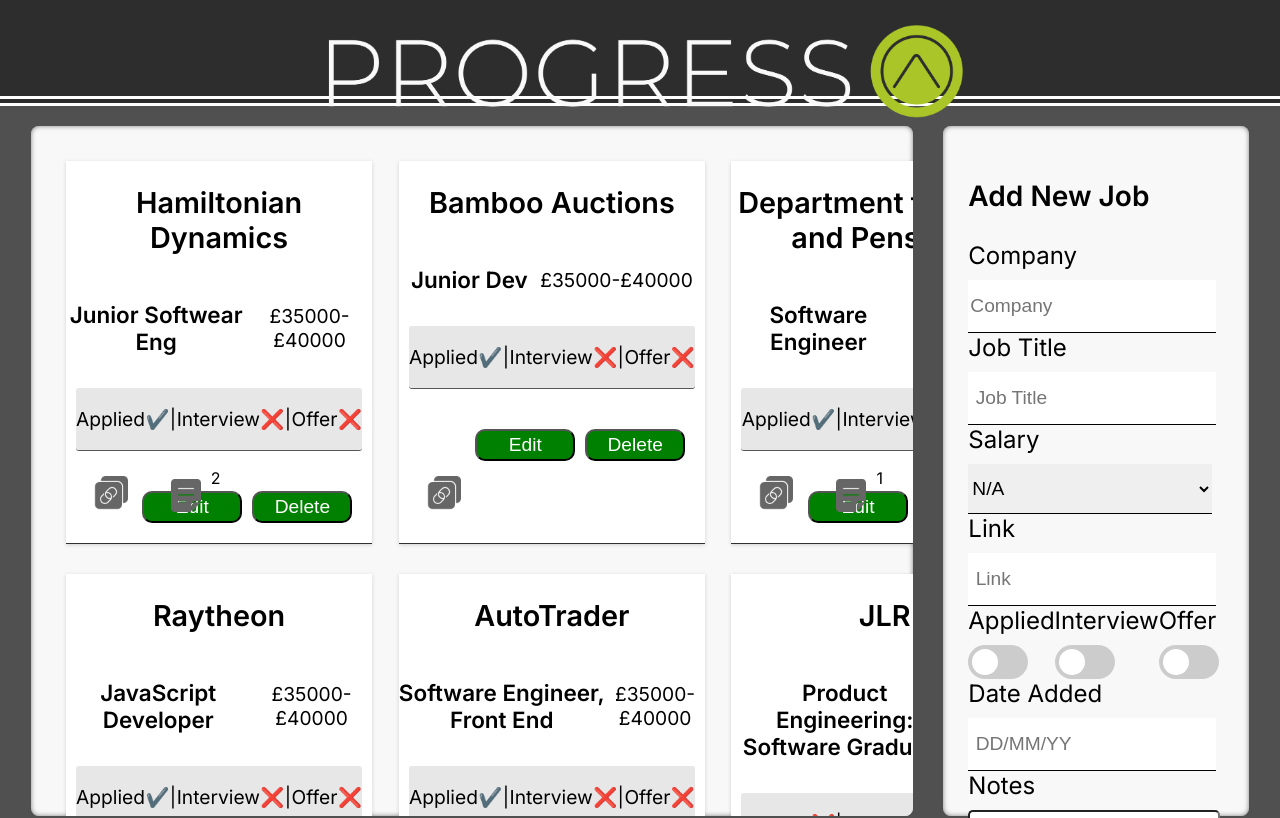
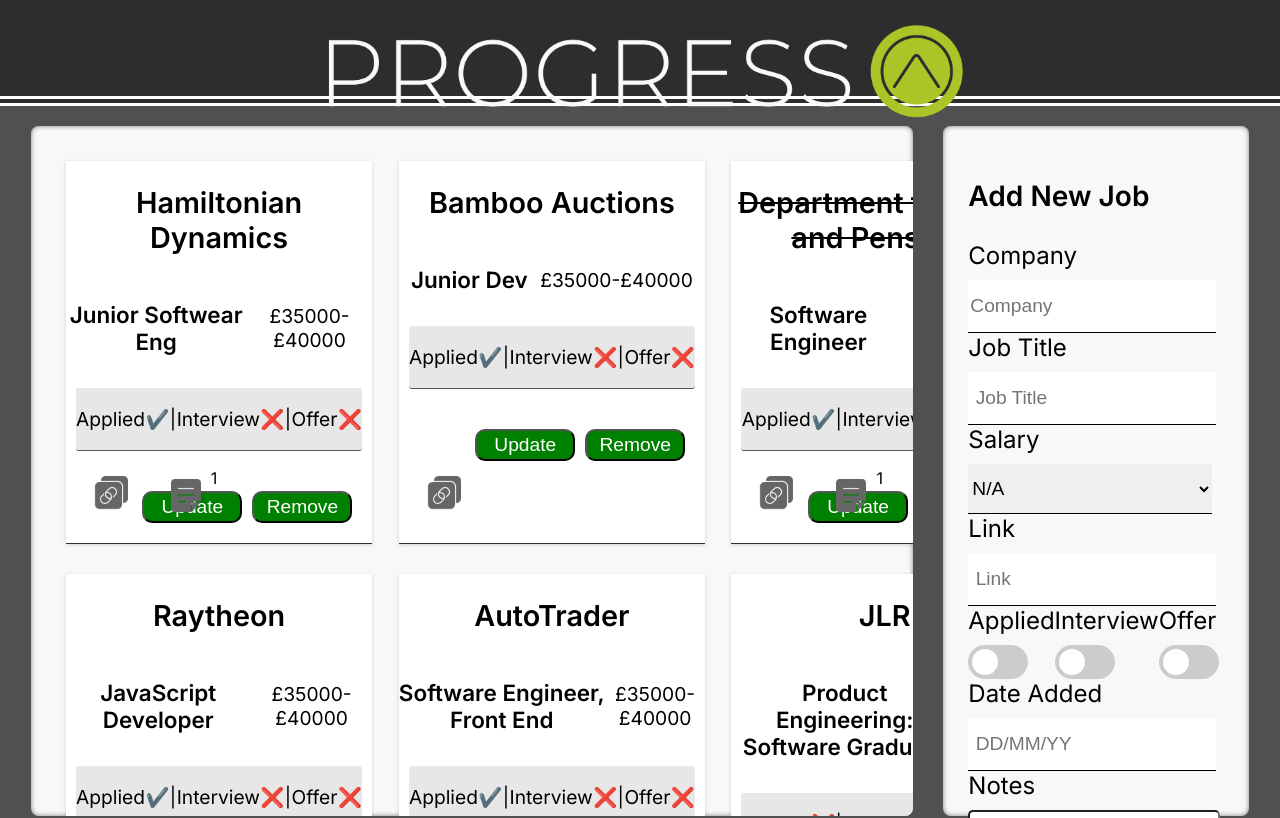
Before and after one commit to GLYNKNIGHT/Job-Tracking-App-Demo, a React (Create React App) app: page / in a window 1280 px wide. Shown: the top 818 px of the page. Built offline with nearby package versions, Linux system fonts and the light colour scheme; data requests are answered from the project's data file.

Commit message:
not progressed strike through

```diff
--- a/data/db.json
+++ b/data/db.json
@@ -10,9 +10,9 @@
       "offer": false,
       "dateApplied": "19/08/22",
       "notes": [
-        "Told hiring manager like my CV and is interested",
-        "This is a note"
+        "Told hiring manager like my CV and is interested 12/09/22"
       ],
+      "notProgressed": false,
       "id": 2
     },
     {
@@ -25,6 +25,7 @@
       "offer": false,
       "dateApplied": "19/08/22",
       "notes": [],
+      "notProgressed": false,
       "id": 3
     },
     {
@@ -37,8 +38,9 @@
       "offer": false,
       "dateApplied": "16/09/22",
       "notes": [
-        "DID'NT GET"
+        "DIDN'T GET"
       ],
+      "notProgressed": true,
       "id": 4
     },
     {
@@ -51,6 +53,7 @@
       "offer": false,
       "dateApplied": "19/08/22",
       "notes": [],
+      "notProgressed": false,
       "id": 5
     },
     {
@@ -62,7 +65,10 @@
       "interview": false,
       "offer": false,
       "dateApplied": "19/08/22",
-      "notes": [],
+      "notes": [
+        "Have sent CV with no email or contact number on!"
+      ],
+      "notProgressed": false,
       "id": 6
     },
     {
@@ -75,6 +81,7 @@
       "offer": false,
       "dateApplied": "19/08/22",
       "notes": [],
+      "notProgressed": false,
       "id": 7
     },
     {
@@ -87,6 +94,7 @@
       "offer": false,
       "dateApplied": "19/08/22",
       "notes": [],
+      "notProgressed": false,
       "id": 8
     },
     {
@@ -101,7 +109,23 @@
       "notes": [
         "Remote to Maidenhead"
       ],
+      "notProgressed": false,
       "id": 9
+    },
+    {
+      "jobTitle": "Junior Front End Developer",
+      "company": "InHealth",
+      "salary": "£25000-£30000",
+      "link": "https://uk.indeed.com/viewjob?from=app-tracker-post_apply-appcard&hl=en&jk=890aa7073eb85c06&tk=1gdt16sbcorrh800",
+      "applied": true,
+      "interview": false,
+      "offer": false,
+      "dateApplied": "26/09/22",
+      "notes": [
+        "Job ask for minimum 1 year exp."
+      ],
+      "notProgressed": false,
+      "id": 10
     }
   ]
 }
--- a/src/App.css
+++ b/src/App.css
@@ -21,7 +21,7 @@
 .main{
   display: flex;
   justify-content: space-evenly;
-  height:80vh;
+  height:150vh;
   background-color: rgb(80, 80, 80);
   padding-top: 20px;
 }
@@ -154,11 +154,21 @@
 }
 
 .comments-icon:hover .hidden-notes{
-  display: block;
+  display:block;
   position: fixed;
+  position: fixed;
+  width: 700px;
+  height: 400px;
+  padding: 20px;
+  border: 3px solid #575757;
+  border-radius: 10px ;
+  background-color: white;
+  top: 50%;
+  left: 50%;
+  margin-top: -350px;  /* Negative half of height. */
+  margin-left: -600px;
   z-index: 10;
-  width: 30vw;
-  height: 15vw;
+  box-shadow: rgba(0, 0, 0, 0.25) 0px 54px 55px, rgba(0, 0, 0, 0.12) 0px -12px 30px, rgba(0, 0, 0, 0.12) 0px 4px 6px, rgba(0, 0, 0, 0.17) 0px 12px 13px, rgba(0, 0, 0, 0.09) 0px -3px 5px;
   background-color: white;
   border: 0.5px solid black;
   border-radius: 8px;
@@ -225,10 +235,18 @@
 }
 
 .big-card-btns{
-  margin-top: 20px;
+  margin-top: 50px;
   display: flex;
   justify-content: space-evenly;
+
 }
+
+.big-card-btns button{
+  font-size: 1.3rem;
+  height: 2.4rem;
+  cursor: pointer;
+  }
+
 
 .notes{
   text-align: left;
--- a/src/Components/BigCard.js
+++ b/src/Components/BigCard.js
@@ -5,7 +5,6 @@
  const [editApplied, setEditApplied] =useState(applied)
  const [editInterview,setEditInterview] = useState(interview)
  const [editOffer, setEditOffer] = useState(offer)
-
  const [appliedChecked, setAppliedChecked] = useState(applied)
  const [interviewChecked, setInterviewChecked] = useState(interview)
  const [offerChecked, setOfferChecked] = useState(offer)
@@ -13,7 +12,7 @@
 const [updatedNotes, setUpdatedNotes]  = useState(notes)
 
 
-    const handleSubmit = (e) =>{
+    const handleSubmit = () =>{
       setUpdatedNotes(notes.push(newNote))
 
         const job = { applied :editApplied,
@@ -31,6 +30,19 @@
 
        }
 
+      const handleNotProgressed = () =>{
+
+      const job = { notProgressed: true}; //this needs work
+      console.log(job)
+
+       fetch(`http://localhost:8000/jobs/${id}`, {
+        method: 'PATCH',
+        headers:{'Content-Type': 'application/json'},
+        body: JSON.stringify(job)
+       }).then(()=> handleEdit())
+
+
+         }
 
 
 
@@ -91,10 +103,10 @@
 <div className="notes">
   <h4>Notes</h4>
 
-      {notes.map((note) =><div className="note"><p>{note}</p></div>)}
+      {notes.map((note) =><div className="note"><p> - {note}</p></div>)}
 
-<div>
-        <h4>Add Notes</h4>
+<div >
+        <h5 style={{marginBottom: 0}}>Add Notes</h5>
             <input
                 className="input"
                 type='text'
@@ -104,7 +116,8 @@
                 </div>
   </div>
 <div className="big-card-btns">
-  <button className="btn" onClick={(e)=> handleSubmit(e)}> Save Changes</button>
+  <button className="btn" onClick={()=> handleSubmit()}> Save Changes</button>
+  <button className="btn" onClick={()=> handleNotProgressed()}>Not Progressed</button>
   <button className="btn" onClick={()=> setBigCard(false)}> Close</button>
 </div>
 </div>
--- a/src/Components/Input.js
+++ b/src/Components/Input.js
@@ -18,7 +18,7 @@
 const handleSubmit = (e) =>{
 
 
-    const job = {jobTitle, company, salary, link, applied, interview, offer, dateApplied, notes:[note]};
+    const job = {jobTitle, company, salary, link, applied, interview, offer, dateApplied, notes:[note], notProgressed: false};
 
     fetch('http://localhost:8000/jobs', {
     method: 'POST',
--- a/src/Components/Job.js
+++ b/src/Components/Job.js
@@ -11,7 +11,8 @@
                 offer,
                 dateApplied,
                 notes,
-            handleEdit}) => {
+                handleEdit,
+                notProgressed}) => {
 
 const [bigCard , setBigCard] = useState(false)
 
@@ -29,7 +30,7 @@
 
     return <><div className="job" >
     <div className='job-header'>
-            <h2>{company}</h2>
+            {(notProgressed === false)?<h2 >{company}</h2>: <h2 style={{textDecoration: 'line-through'}}>{company}</h2>}
     </div>
     <div className='job-title'>
             <h3>{jobTitle}</h3><p>{salary}</p>
@@ -60,8 +61,8 @@
         {(offer === true)? <p>✔️</p> : <p>❌</p>}
     </div>
     <div className='job-btns'>
-            <button onClick={()=> setBigCard(true)}>Edit</button>
-            <button onClick={()=> handleDelete({id})}> Delete</button>
+            <button onClick={()=> setBigCard(true)}>Update</button>
+            <button onClick={()=> handleDelete({id})}> Remove</button>
     </div>
     </div>
     {(bigCard === true)? <BigCard id={id}
@@ -75,6 +76,7 @@
             dateApplied={dateApplied}
             notes={notes}
             handleEdit={handleEdit}
+
                    />
 
     : null}
--- a/src/Components/List.js
+++ b/src/Components/List.js
@@ -27,6 +27,7 @@
                               dateApplied={job.dateApplied}
                               notes={job.notes}
                               handleEdit={handleEdit}
+                              notProgressed={job.notProgressed}
                               />))}
 </div>
 
```
